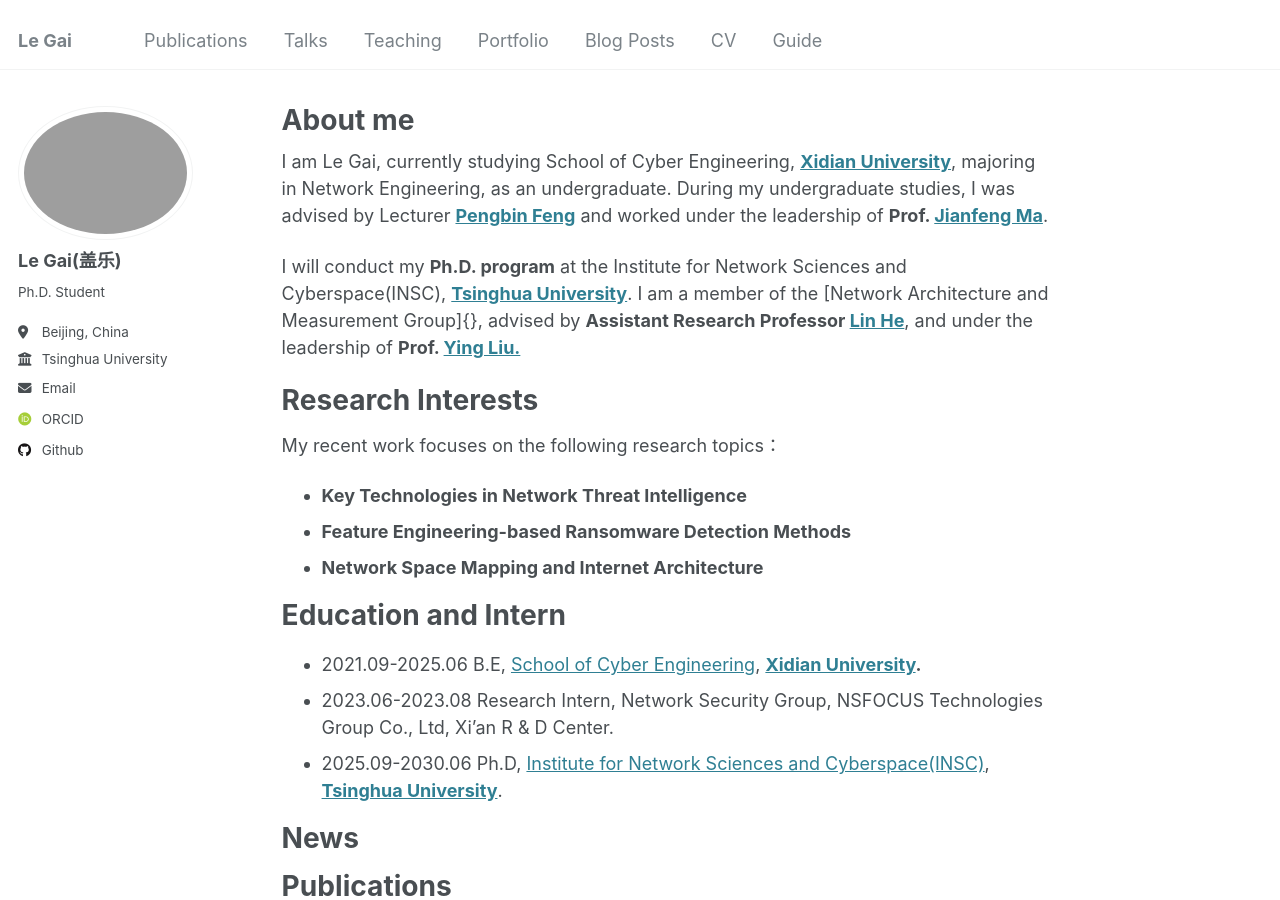
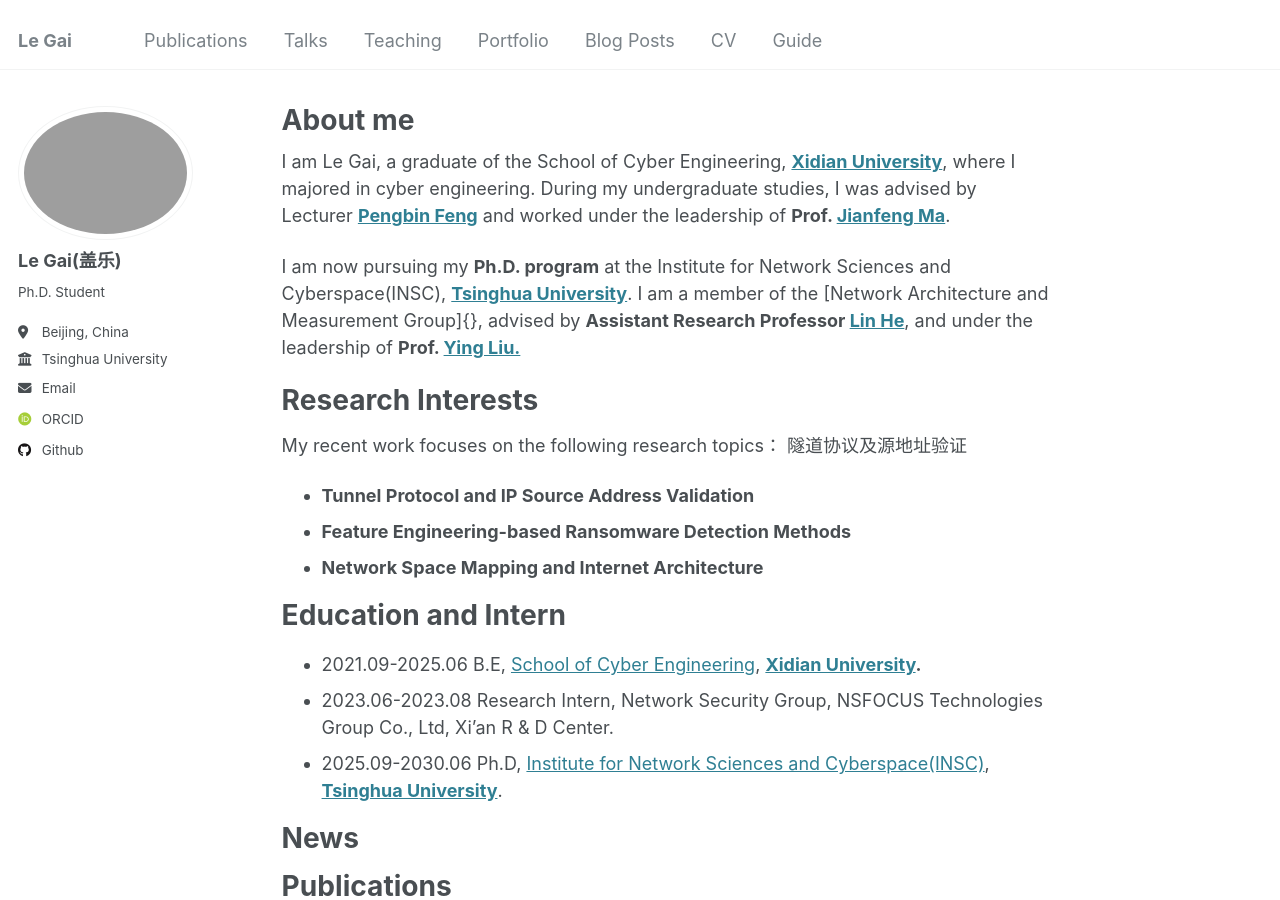
Before and after one commit to LeGai325/LeGai325.github.io, a Jekyll site: the page built from _pages/about.md, in a window 1280 px wide and 900 px high. Built offline with Jekyll 4.4.1, drawn with Linux system fonts in a browser that asks for light colours; some web fonts are replaced.

Commit message:
Update about.md

```diff
--- a/_pages/about.md
+++ b/_pages/about.md
@@ -7,15 +7,15 @@ redirect_from:
   - /about/
   - /about.html
 ---
-I am Le Gai, currently studying School of Cyber Engineering, **[Xidian University](https://www.xidian.edu.cn/)**, majoring in Network Engineering, as an undergraduate. During my undergraduate studies, I was advised by Lecturer **[Pengbin Feng](https://faculty.xidian.edu.cn/FPB/zh_CN/index/409846/list/index.htm)** and worked under the leadership of **Prof. [Jianfeng Ma](https://faculty.xidian.edu.cn/MJF2/zh_CN/index.htm)**.
+I am Le Gai, a graduate of the School of Cyber Engineering, **[Xidian University](https://www.xidian.edu.cn/)**, where I majored in cyber engineering. During my undergraduate studies, I was advised by Lecturer **[Pengbin Feng](https://faculty.xidian.edu.cn/FPB/zh_CN/index/409846/list/index.htm)** and worked under the leadership of **Prof. [Jianfeng Ma](https://faculty.xidian.edu.cn/MJF2/zh_CN/index.htm)**.
 
-I will conduct my **Ph.D. program** at the Institute for Network Sciences and Cyberspace(INSC), **[Tsinghua University](https://www.tsinghua.edu.cn/)**. I am a member of the [Network Architecture and Measurement Group]{}, advised by **Assistant Research Professor [Lin He](https://helinhl.github.io/)**, and under the leadership of  **Prof. [Ying Liu.](https://www.insc.tsinghua.edu.cn/info/1157/2456.htm)**
+I am now pursuing my **Ph.D. program** at the Institute for Network Sciences and Cyberspace(INSC), **[Tsinghua University](https://www.tsinghua.edu.cn/)**. I am a member of the [Network Architecture and Measurement Group]{}, advised by **Assistant Research Professor [Lin He](https://helinhl.github.io/)**, and under the leadership of  **Prof. [Ying Liu.](https://www.insc.tsinghua.edu.cn/info/1157/2456.htm)**
 
 # Research Interests
 
 My recent work focuses on the following research topics：
-
-- **Key Technologies in Network Threat Intelligence**
+隧道协议及源地址验证
+- **Tunnel Protocol and IP Source Address Validation**
 - **Feature Engineering-based Ransomware Detection Methods**
 - **Network Space Mapping and Internet Architecture**
 
```
